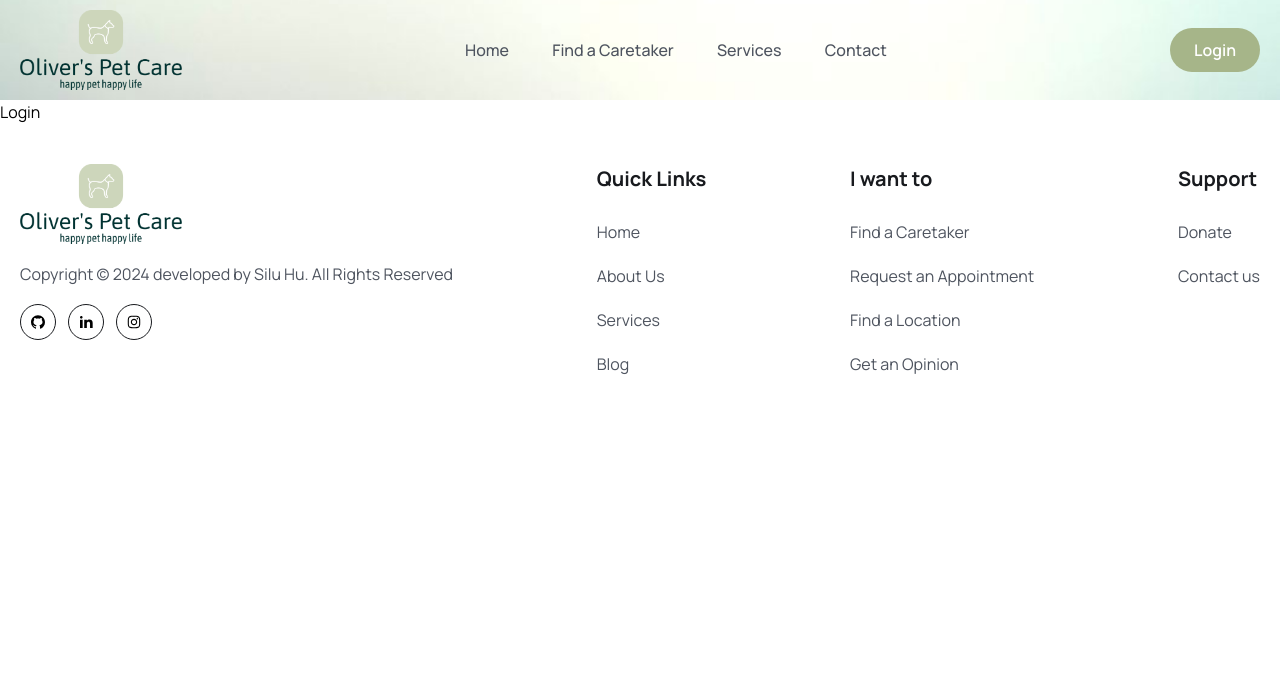
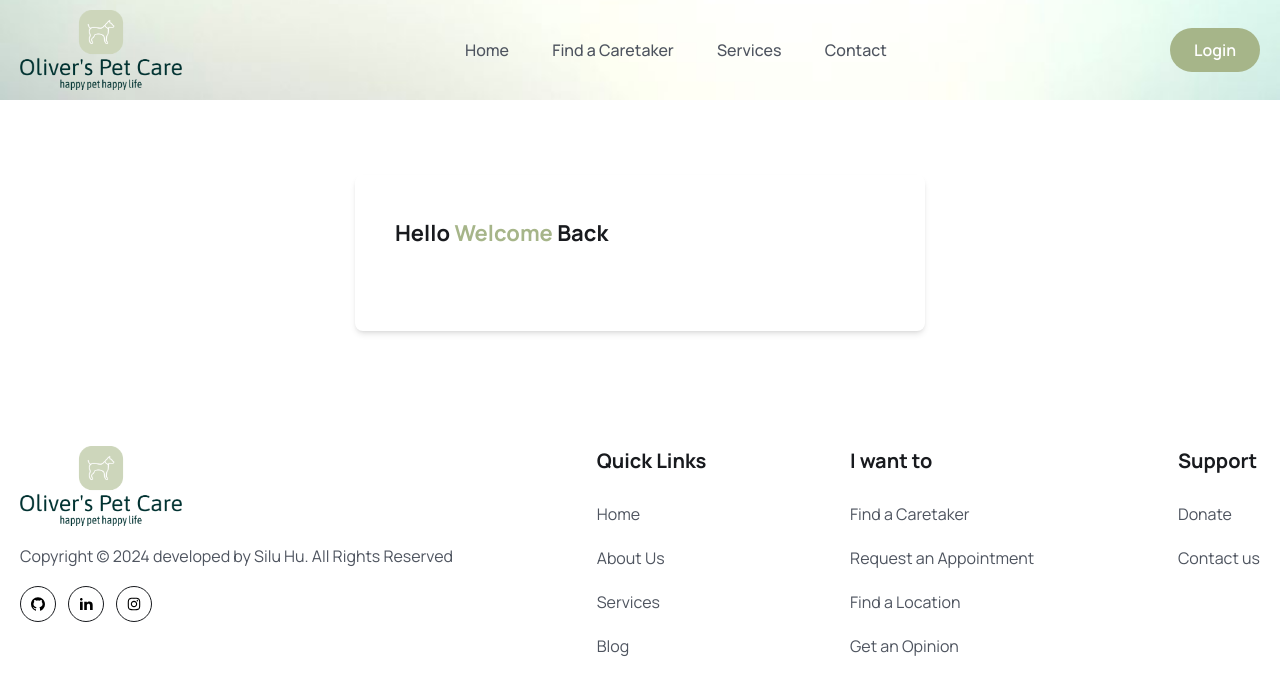
Before and after one commit to erinh816/OliversPetCareCo, a React (Vite) app in the folder frontend/: page /login in a window 1280 px wide. Shown: the top 694 px of the page. Built offline with nearby package versions, Linux system fonts and the light colour scheme.

Commit message:
started login page

```diff
--- a/frontend/src/pages/Login.jsx
+++ b/frontend/src/pages/Login.jsx
@@ -2,7 +2,14 @@
 
 const Login = () => {
   return (
-    <div>Login</div>
+    <section className="px-5 lg:px-0">
+      <div className="w-full max-w-[570px] mx-auto rounded-lg shadow-md md:p-10">
+        <h3 className="text-headingColor text-[22px] leading-9 font-bold mb-10">Hello
+          <span className="text-primaryColor"> Welcome </span>Back
+        </h3>
+
+      </div>
+    </section>
   )
 }
 
```
